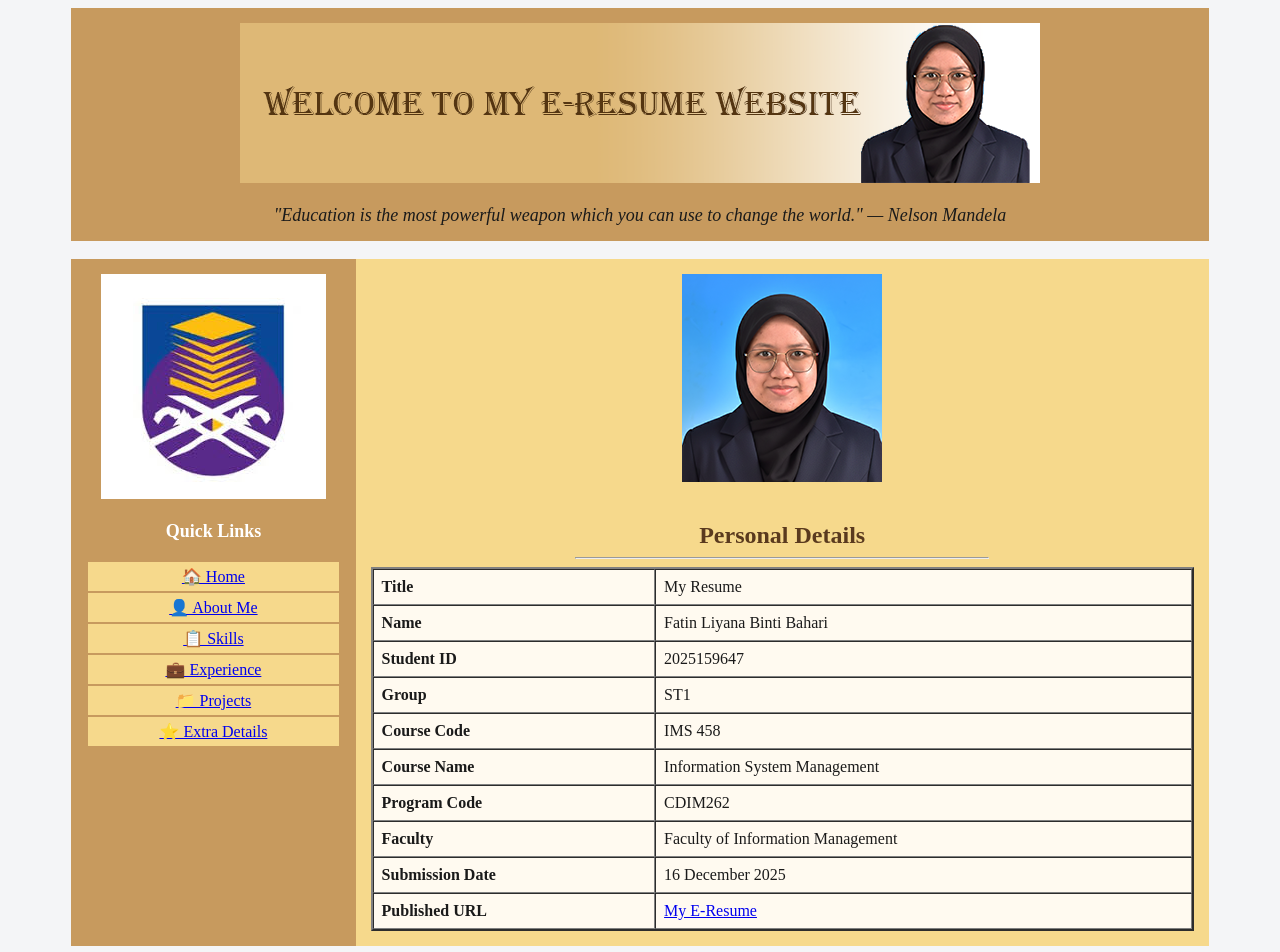
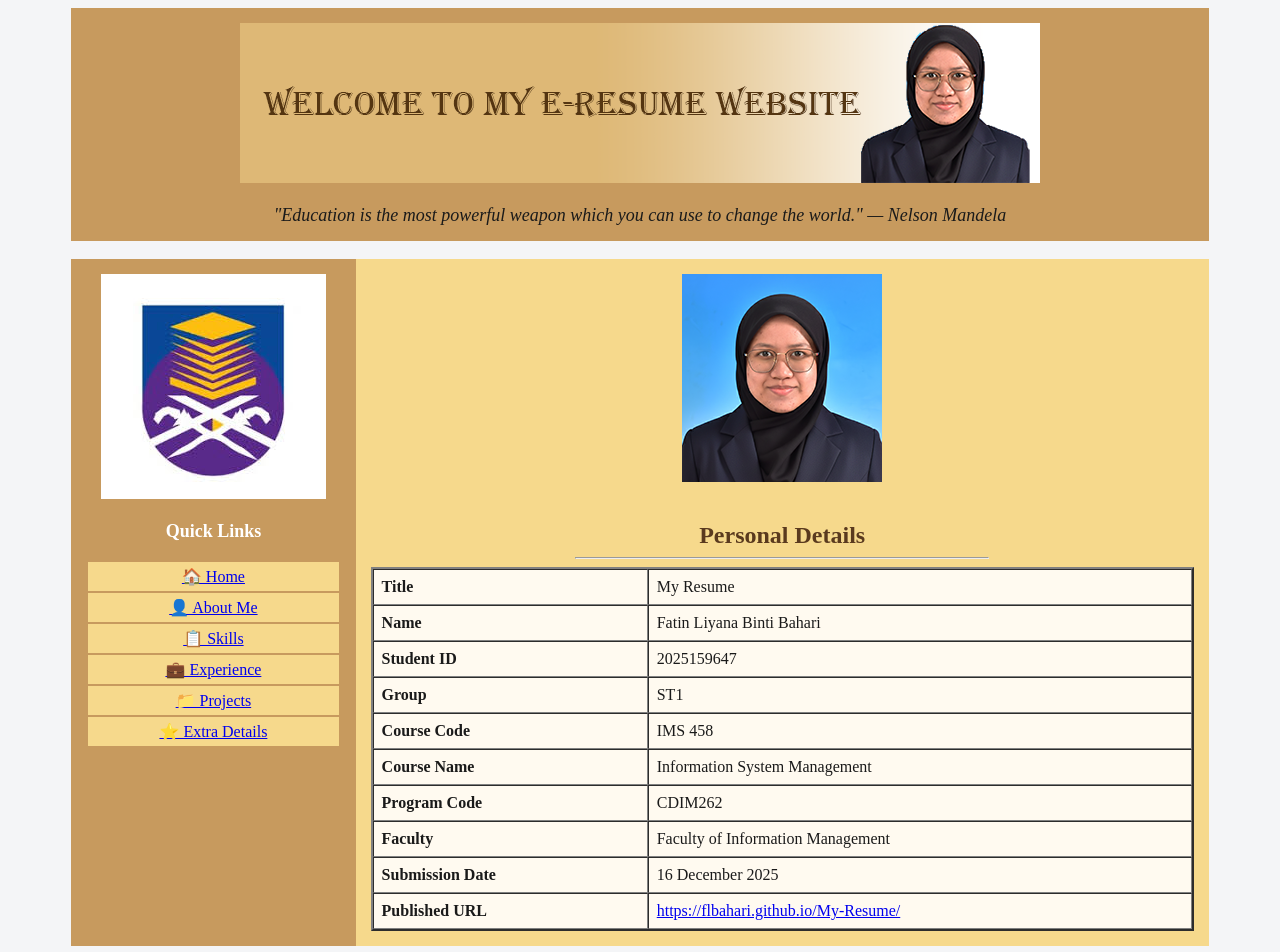
Before and after one commit to flbahari/My-Resume, a plain HTML site: page aboutme.html in a window 1280 px wide. Shown: the top 952 px of the page. Drawn offline with Linux system fonts and the light colour scheme.

Commit message:
Update aboutme.html

```diff
--- a/aboutme.html
+++ b/aboutme.html
@@ -68,12 +68,13 @@
 <tr><td><b>Program Code</b></td><td>CDIM262</td></tr>
 <tr><td><b>Faculty</b></td><td>Faculty of Information Management</td></tr>
 <tr><td><b>Submission Date</b></td><td>16 December 2025</td></tr>
-<tr><td><b>Published URL</b></td>
-<td>
-  <a href="https://flbahari.github.io/My-Resume/" target="_blank">
-    My E-Resume
-  </a>
-</td>
+<tr>
+  <td><b>Published URL</b></td>
+  <td>
+    <a href="https://flbahari.github.io/My-Resume/" target="_blank">
+      https://flbahari.github.io/My-Resume/
+    </a>
+  </td>
 </tr>
 </table>
 
```
